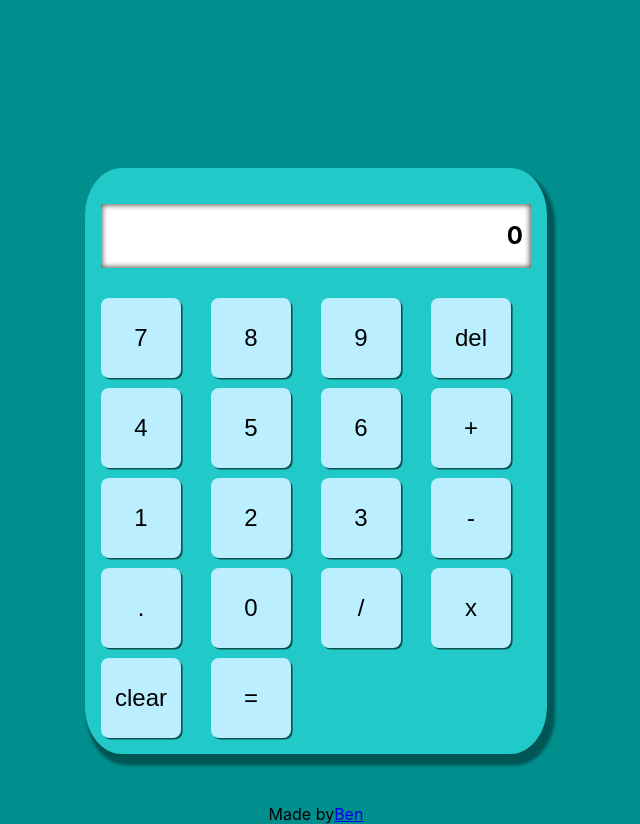
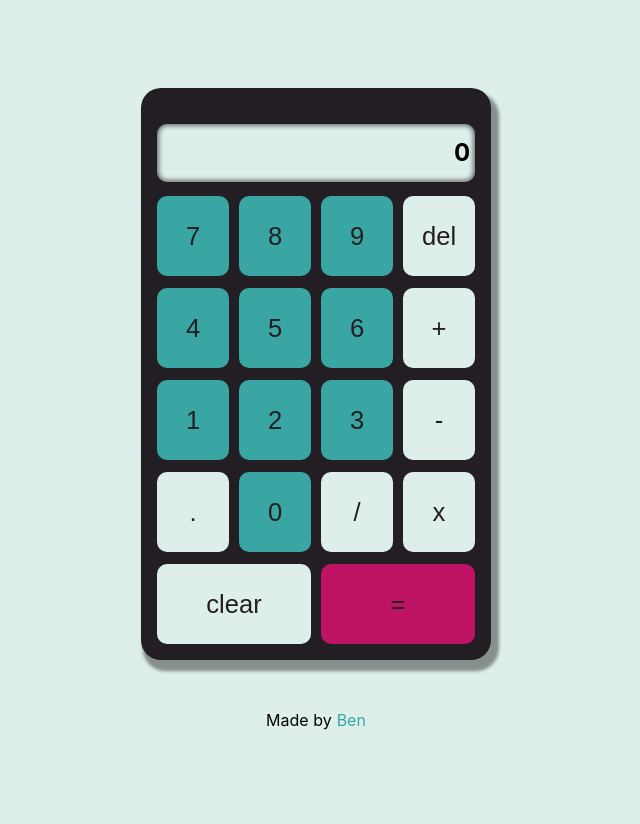
Before and after one commit to remtaine/calculator, a plain HTML site: page index.html in a window 1280 px wide. Shown: the whole page, without its empty margins (324-964 px from the left). After the commit the page ends 800 px from the top, so only its background shows below. Drawn offline with nearby package versions, Linux system fonts and the light colour scheme.

Commit message:
Change theme

```diff
--- a/styles/style.css
+++ b/styles/style.css
@@ -1,18 +1,22 @@
 :root {
-  color: black; /*reminder that color means font-color! */
   font-family: -apple-system, BlinkMacSystemFont, "Segoe UI", Roboto, Oxygen,
     Ubuntu, Cantarell, "Open Sans", "Helvetica Neue", sans-serif;
-  height: 100%;
 }
 
 body {
-  background-color: rgb(1, 143, 141);
+  overflow: auto;
+  --body: #231E23;
+  --buttons: #39A6A3;
+  --buttons2: #BF1363;
+  --clear: #DEEEEA;
+  background-color: var(--clear);
   height: 100%;
 }
 main {
-  --body: rgb(33, 201, 201);
+  /* --body: rgb(33, 201, 201);
   --buttons: rgb(187, 238, 255);
-  --clear: white;
+  --clear: white; */
+
   display: flex;
   align-items: center;
   justify-content: center;
@@ -28,51 +32,84 @@ main {
   justify-content: end;
   align-content: center;
   grid-column: 1 / 5;
-  border-radius: 0%;
+  border-radius: 10px;
   background-color: var(--clear);
-/*
-  border-color: black;
-  border-width: 3px;
-  border-style: solid; */
+
   overflow: hidden;
   box-shadow: inset 0 0 0.3rem 0.1rem rgba(0, 0, 0, 0.6);
-  padding: 0.5rem;
+  padding: 0.3rem;
+  white-space: nowrap;
+
 }
 
 #calculator {
   display: grid;
-  grid-template-columns: repeat(4, 100px);
-  grid-gap: 10px;
-  margin-top: 10rem;
-  border-radius: 8%;
+  grid-template-columns: repeat(4, 4.5rem);
+  grid-template-rows: repeat(5, 5rem);
+  grid-row-gap: 12px;
+  grid-column-gap: 10px;
+  margin-top: 5rem;
+  border-radius: 20px;
   background-color: var(--body);
   box-shadow: 0.3rem 0.5rem 0.2rem 0.2rem rgba(0, 0, 0, 0.4);
   padding: 1rem;
 }
 
-button {
+.number, .operator, #decimal, #delete, #clear, #equals {
   margin: 0;
   display: flex;
   align-items: center;
   justify-content: center;
   align-content: center;
+  background-color: var(--buttons);
 
   --length: 5rem;
-  background-color: var(--buttons);
-  width: var(--length);
   height: var(--length);
 
   border-color: black;
   border-width: 3px;
-  border-radius: 10%;
+  border-radius: 10px;
   border-style: none;
 
-  box-shadow: 0.1rem 0.1rem 0  0  rgba(0, 0, 0, 0.6);
-
-  font-size: 1.5rem;
+  box-shadow: 0.1rem 0.1rem 0  0;
+  /* rgba(0, 0, 0, 0.6); */
+  font-size: 1.6rem;
+  color: var(--body);
   transition: transform 0.2s;
 }
 
+.operator, #decimal, #delete, #clear {
+  background-color: var(--clear);
+}
+#equals {
+  background-color: var(--buttons2);
+
+}
+
+
 button:hover {
-  transform: scale(1.1);
+  transform: scale(1.08);
 }
+
+button:active {
+  transform: scale(1);
+}
+
+#clear {
+  grid-column: 1 / 3;
+}
+
+#equals {
+  grid-column: 3 / 5;
+}
+
+#name-link, #name-link:active {
+  text-decoration: none;
+  margin-left: 5px;
+  padding: 0;
+  color: var(--buttons);
+}
+
+#name-link:hover {
+  border-bottom: 2px dotted;
+}
```
